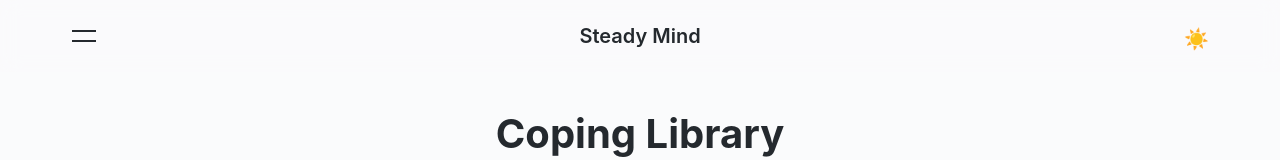
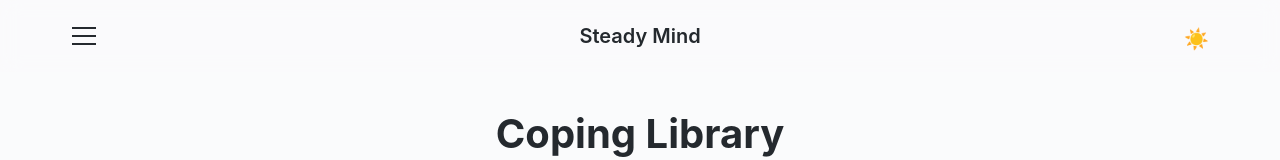
Before and after one commit to kevinslawinski/steady-mind, an Angular app: page /coping-library in a window 1280 px wide. Shown: the top 160 px of the page. Built offline with nearby package versions, Linux system fonts and the light colour scheme.

Commit message:
nav nav nav

```diff
--- a/src/app/app.html
+++ b/src/app/app.html
@@ -1,6 +1,7 @@
 <a href="#main-content" class="skip-link">Skip to main content</a>
 
-<steady-header (toggleTheme)="toggleTheme()" (toggleMenu)="toggleNav()"></steady-header>
+<steady-header [isNavOpen]="isNavOpen()" (toggleTheme)="toggleTheme()" (toggleMenu)="toggleNav()">
+</steady-header>
 
 <steady-navigation [isOpen]="isNavOpen()" (closeNav)="closeNav()"></steady-navigation>
 
--- a/src/app/core/layout/header/header.component.html
+++ b/src/app/core/layout/header/header.component.html
@@ -3,8 +3,10 @@
     <div class="header-start">
       <button
         class="menu-button"
+        [class.is-open]="isNavOpen()"
         (click)="toggleMenu.emit()"
         aria-label="Toggle navigation menu"
+        [attr.aria-expanded]="isNavOpen()"
         type="button"
       >
         <span class="menu-icon"></span>
--- a/src/app/core/layout/header/header.component.scss
+++ b/src/app/core/layout/header/header.component.scss
@@ -3,7 +3,7 @@
   border-bottom: none;
   position: sticky;
   top: 0;
-  z-index: 100;
+  z-index: 300;
   backdrop-filter: blur(10px);
   background-color: rgba(var(--background-rgb), 0.8);
 }
@@ -65,6 +65,9 @@
   border-radius: 8px;
   transition: background-color 0.2s ease;
   color: var(--text-primary);
+  display: flex;
+  align-items: center;
+  justify-content: center;
 
   &:hover {
     background-color: var(--hover-color);
@@ -76,7 +79,12 @@
   }
 }
 
-.menu-icon,
+.menu-icon {
+  display: block;
+  width: 24px;
+  height: 18px;
+}
+
 .theme-icon {
   display: block;
   width: 24px;
@@ -95,15 +103,38 @@
     width: 100%;
     height: 2px;
     background-color: currentColor;
-    transition: transform 0.2s ease;
+    transition: transform 0.3s ease, top 0.3s ease, bottom 0.3s ease;
   }
 
+  // Middle bar
   &::before {
-    top: 6px;
+    top: 0;
   }
 
+  // Bottom bar
   &::after {
-    bottom: 6px;
+    bottom: 0;
+  }
+
+  // Top bar (using background)
+  background: linear-gradient(currentColor, currentColor) no-repeat center;
+  background-size: 100% 2px;
+  background-position: center 8px;
+  transition: background 0.3s ease;
+
+  // Transform to X when menu is open
+  .menu-button.is-open & {
+    background: transparent;
+
+    &::before {
+      top: 8px;
+      transform: rotate(45deg);
+    }
+
+    &::after {
+      bottom: 8px;
+      transform: rotate(-45deg);
+    }
   }
 }
 
--- a/src/app/core/layout/header/header.component.ts
+++ b/src/app/core/layout/header/header.component.ts
@@ -1,4 +1,4 @@
-import { ChangeDetectionStrategy, Component, output, signal } from '@angular/core';
+import { ChangeDetectionStrategy, Component, input, output, signal } from '@angular/core';
 import { RouterLink } from '@angular/router';
 import { APP_TITLE } from '../../../../globals/app.constants';
 
@@ -10,6 +10,7 @@
   imports: [RouterLink],
 })
 export class HeaderComponent {
+  readonly isNavOpen = input<boolean>(false);
   protected readonly appTitle = signal(APP_TITLE);
   protected readonly toggleTheme = output<void>();
   protected readonly toggleMenu = output<void>();
--- a/src/app/core/layout/navigation/navigation.component.html
+++ b/src/app/core/layout/navigation/navigation.component.html
@@ -4,24 +4,7 @@
   }
 
   <div class="nav-panel">
-    <div class="nav-header">
-      <img
-        ngSrc="/assets/images/steady-mind-main-1.5.jpg"
-        alt="Steady Mind Logo"
-        width="200"
-        height="50"
-        class="nav-logo"
-        priority
-      />
-      <button
-        class="close-button"
-        (click)="closeNav.emit()"
-        aria-label="Close navigation menu"
-        type="button"
-      >
-        ✕
-      </button>
-    </div>
+    <div class="nav-header"></div>
 
     <ul class="nav-list">
       @for (item of navItems; track item.path) {
--- a/src/app/core/layout/navigation/navigation.component.scss
+++ b/src/app/core/layout/navigation/navigation.component.scss
@@ -14,25 +14,28 @@
 
 .nav-backdrop {
   position: absolute;
-  top: 0;
+  top: 65px; // Start below header so it doesn't dim the menu button
   left: 0;
   width: 100%;
-  height: 100%;
+  height: calc(100% - 65px);
   background-color: rgba(0, 0, 0, 0.5);
   animation: fadeIn 0.2s ease;
 }
 
 .nav-panel {
   position: absolute;
-  top: 0;
+  top: 65px; // Start below the header
   left: -300px;
   width: 280px;
-  height: 100%;
-  background-color: var(--surface-color);
-  box-shadow: var(--shadow-lg);
+  height: calc(100% - 65px); // Fill remaining height
   display: flex;
   flex-direction: column;
   transition: left 0.3s ease;
+
+  // Background is solid throughout
+  background-color: var(--surface-color);
+  box-shadow: var(--shadow-lg);
+  border-top-right-radius: 12px;
 
   .navigation.is-open & {
     left: 0;
@@ -41,39 +44,19 @@
 
 .nav-header {
   display: flex;
-  justify-content: space-between;
+  justify-content: flex-end;
   align-items: center;
-  padding: 1.5rem;
+  padding: 1rem 1.5rem;
   border-bottom: 1px solid var(--border-color);
+  min-height: auto;
 }
 
 .nav-logo {
   height: auto;
   max-height: 40px;
   width: auto;
-  max-width: 150px;
+  max-width: 180px;
   object-fit: contain;
-}
-
-.close-button {
-  background: none;
-  border: none;
-  font-size: 1.5rem;
-  padding: 0.25rem 0.5rem;
-  cursor: pointer;
-  border-radius: 4px;
-  color: var(--text-secondary);
-  transition: background-color 0.2s ease, color 0.2s ease;
-
-  &:hover {
-    background-color: var(--hover-color);
-    color: var(--text-primary);
-  }
-
-  &:focus-visible {
-    outline: 2px solid var(--primary-color);
-    outline-offset: 2px;
-  }
 }
 
 .nav-list {
```
Also changed, not shown: src/assets/images/steady-mind-main-2.png (added).
